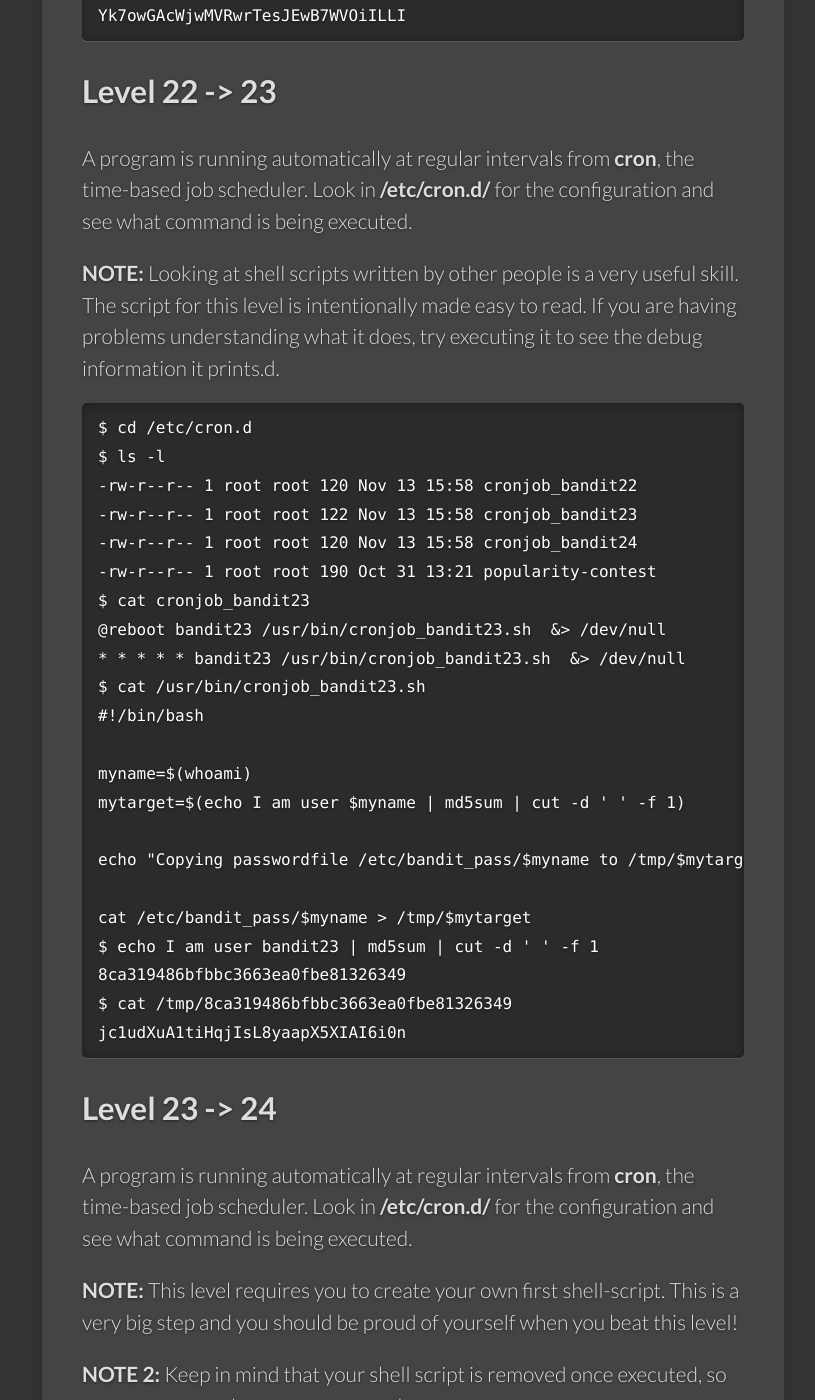
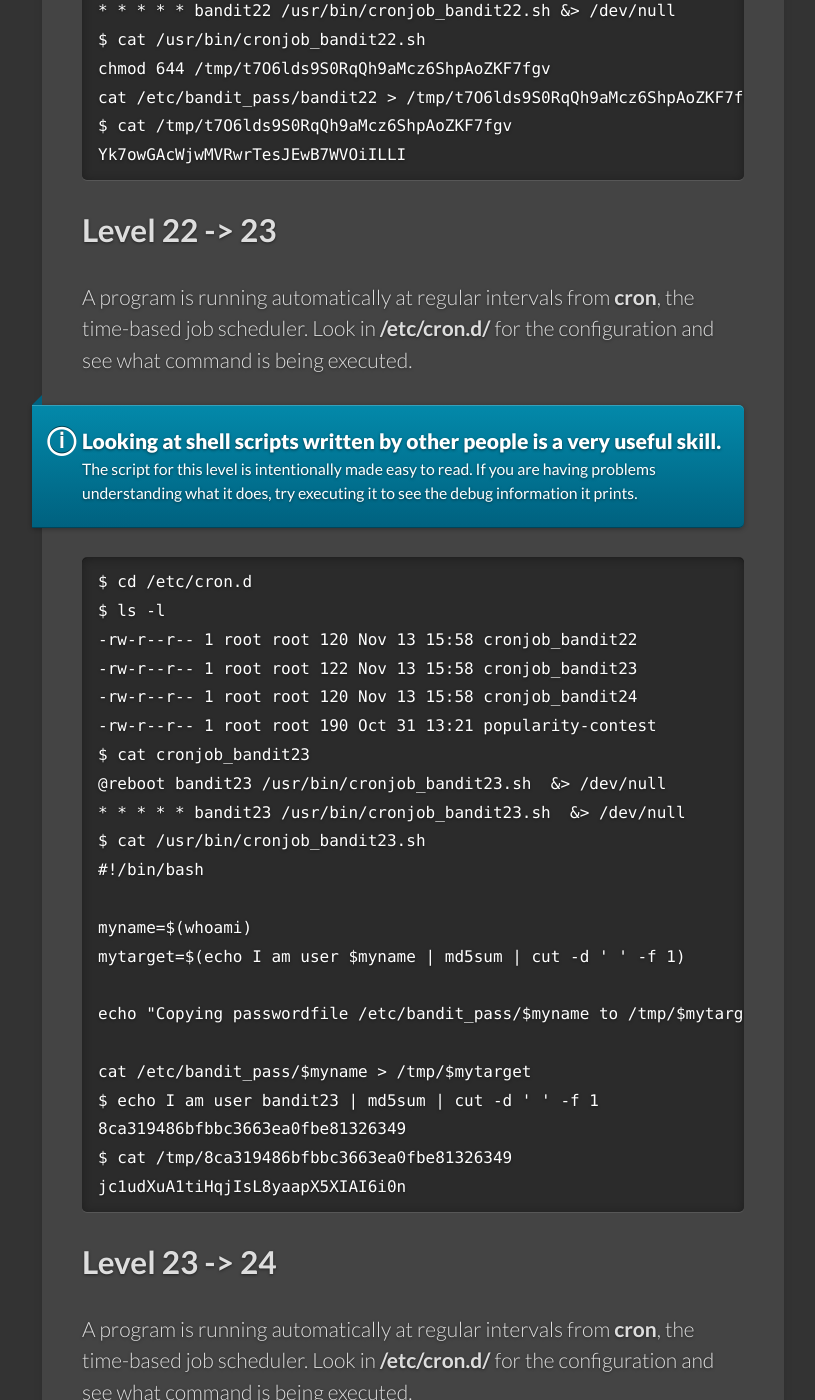
Before and after one commit to crypticterminal/dow-j.github.io, a Jekyll site: the page built from _posts/2017-12-16-overthewire-bandit-wargame-walkthrough.md, in a window 1280 px wide and 1400 px high, scrolled down 13486 px. Shown: the whole window, without its empty margins (129-944 px from the left). Built offline with Jekyll 4.4.1, drawn with Linux system fonts in a browser that asks for light colours; comment, search, counter and statistics services are not loaded; some of the changed text lies outside the part shown.

Commit message:
Clean up the notes a bit

````diff
--- a/_posts/2017-12-16-overthewire-bandit-wargame-walkthrough.md
+++ b/_posts/2017-12-16-overthewire-bandit-wargame-walkthrough.md
@@ -14,6 +14,7 @@
 ## Level 0
 
 The goal for this level is for you to log into the game using SSH. The host to which you need to connect is **bandit.labs.overthewire.org**, on port 2220. The username is **bandit0** and the password is **bandit0**. Once logged in, go to the Level 1 page to find out how to beat Level 1.
+
 ```
 $ ssh bandit0@bandit.labs.overthewire.org -p 2220
 ```
@@ -21,6 +22,7 @@
 ## Level 0 -> 1
 
 The password for the next level is stored in a file called **readme** located in the home directory. Use this password to log into bandit1 using SSH. Whenever you find a password for a level, use SSH (on port 2220) to log into that level and continue the game.
+
 ```
 $ ls
 readme
@@ -41,6 +44,7 @@
 ## Level 2 -> 3
 
 The password for the next level is stored in a file called **spaces in this filename** located in the home directory
+
 ```
 $ ls
 spaces in this filename
@@ -51,6 +55,7 @@
 ## Level 3 -> 4
 
 The password for the next level is stored in a hidden file in the **inhere** directory.
+
 ```
 $ ls
 inhere
@@ -64,6 +69,7 @@
 ## Level 4 -> 5
 
 The password for the next level is stored in the only human-readable file in the **inhere** directory. Tip: if your terminal is messed up, try the “reset” command.
+
 ```
 $ ls
 inhere
@@ -89,6 +95,7 @@
 - human-readable
 - 1033 bytes in size
 - not executable
+
 ```
 $ ls
 inhere
@@ -106,6 +113,7 @@
 - owned by user bandit7
 - owned by group bandit6
 - 33 bytes in size
+
 ```
 $ find / -user bandit7 -group bandit6 -size 33c 2>/dev/null
 /var/lib/dpkg/info/bandit7.password
@@ -116,6 +124,7 @@
 ## Level 7 -> 8
 
 The password for the next level is stored in the file data.txt next to the word millionth
+
 ```
 $ ls
 data.txt
@@ -126,6 +135,7 @@
 ## Level 8 -> 9
 
 The password for the next level is stored in the file **data.txt** and is the only line of text that occurs only once
+
 ```
 $ ls
 data.txt
@@ -136,6 +146,7 @@
 ## Level 9 -> 10
 
 The password for the next level is stored in the file **data.txt** in one of the few human-readable strings, beginning with several ‘=’ characters.
+
 ```
 $ ls
 data.txt
@@ -160,6 +171,7 @@
 ## Level 10 -> 11
 
 The password for the next level is stored in the file **data.txt**, which contains base64 encoded data
+
 ```
 $ ls
 data.txt
@@ -170,6 +182,7 @@
 ## Level 11 -> 12
 
 The password for the next level is stored in the file **data.txt**, where all lowercase (a-z) and uppercase (A-Z) letters have been rotated by 13 positions
+
 ```
 $ ls
 data.txt
@@ -180,6 +193,7 @@
 ## Level 12 -> 13
 
 The password for the next level is stored in the file **data.txt**, which is a hexdump of a file that has been repeatedly compressed. For this level it may be useful to create a directory under /tmp in which you can work using mkdir. For example: mkdir /tmp/myname123. Then copy the datafile using cp, and rename it using mv (read the manpages!)
+
 ```
 $ ls
 data.txt
@@ -226,6 +240,7 @@
 ## Level 13 -> 14
 
 The password for the next level is stored in **/etc/bandit_pass/bandit14** and can only be read by user **bandit14**. For this level, you don’t get the next password, but you get a private SSH key that can be used to log into the next level. **Note: localhost** is a hostname that refers to the machine you are working on
+
 ```
 $ ls
 sshkey.private
@@ -237,6 +252,7 @@
 ## Level 14 -> 15
 
 The password for the next level can be retrieved by submitting the password of the current level to **port 30000 on localhost**.
+
 ```
 $ telnet localhost 30000
 4wcYUJFw0k0XLShlDzztnTBHiqxU3b3e
@@ -248,7 +264,11 @@
 
 The password for the next level can be retrieved by submitting the password of the current level to **port 30001 on localhost** using SSL encryption.
 
-**Helpful note: Getting “HEARTBEATING” and “Read R BLOCK”? Use -ign_eof and read the “CONNECTED COMMANDS” section in the manpage. Next to ‘R’ and ‘Q’, the ‘B’ command also works in this version of that command…**
+<div class="note info">
+  <h5>Getting “HEARTBEATING” and “Read R BLOCK”?</h5>
+  <p>Use -ign_eof and read the “CONNECTED COMMANDS” section in the manpage. Next to ‘R’ and ‘Q’, the ‘B’ command also works in this version of that command…</p>
+</div>
+
 ```
 $ openssl s_client -connect localhost:30001 -ign_eof
 BfMYroe26WYalil77FoDi9qh59eK5xNr
@@ -259,6 +279,7 @@
 ## Level 16 -> 17
 
 The credentials for the next level can be retrieved by submitting the password of the current level to **a port on localhost in the range 31000 to 32000**. First find out which of these ports have a server listening on them. Then find out which of those speak SSL and which don’t. There is only 1 server that will give the next credentials, the others will simply send back to you whatever you send to it.
+
 ```
 $ nmap -sV -A -p 31000-32000 localhost
 Starting Nmap 7.01 ( https://nmap.org ) at 2017-12-19 02:40 CET
@@ -322,7 +343,10 @@
 
 There are 2 files in the homedirectory: **passwords.old and passwords.new**. The password for the next level is in **passwords.new** and is the only line that has been changed between **passwords.old and passwords.new**
 
-**NOTE: if you have solved this level and see ‘Byebye!’ when trying to log into bandit18, this is related to the next level, bandit19**
+<div class="note info">
+<p>If you have solved this level and see ‘Byebye!’ when trying to log into bandit18, this is related to the next level, bandit19</p>
+</div>
+
 ```
 $ ls
 passwords.new  passwords.old
@@ -345,6 +369,7 @@
 ## Level 19 -> 20
 
 To gain access to the next level, you should use the setuid binary in the homedirectory. Execute it without arguments to find out how to use it. The password for this level can be found in the usual place (/etc/bandit_pass), after you have used the setuid binary.
+
 ```
 $ ls
 bandit20-do
@@ -363,9 +388,15 @@
 
 There is a setuid binary in the homedirectory that does the following: it makes a connection to localhost on the port you specify as a commandline argument. It then reads a line of text from the connection and compares it to the password in the previous level (bandit20). If the password is correct, it will transmit the password for the next level (bandit21).
 
-**NOTE:** Changes to the infrastructure made this level more difficult. You will need to figure out a way to launch multiple commands in the same Docker instance.
+<div class="note info">
+  <h5>Changes to the infrastructure made this level more difficult.</h5>
+  <p>You will need to figure out a way to launch multiple commands in the same Docker instance.</p>
+</div>
 
-**NOTE 2:** Try connecting to your own network daemon to see if it works as you think
+<div class="note">
+  <p>Try connecting to your own network daemon to see if it works as you think</p>
+</div>
+
 ```
 $ ls
 suconnect
@@ -383,6 +414,7 @@
 ## Level 21 -> 22
 
 A program is running automatically at regular intervals from **cron**, the time-based job scheduler. Look in **/etc/cron.d/** for the configuration and see what command is being executed.
+
 ```
 $ cd /etc/cron.d
 $ ls -l
@@ -404,7 +436,11 @@
 
 A program is running automatically at regular intervals from **cron**, the time-based job scheduler. Look in **/etc/cron.d/** for the configuration and see what command is being executed.
 
-**NOTE:** Looking at shell scripts written by other people is a very useful skill. The script for this level is intentionally made easy to read. If you are having problems understanding what it does, try executing it to see the debug information it prints.d.
+<div class="note info">
+  <h5>Looking at shell scripts written by other people is a very useful skill.</h5>
+  <p>The script for this level is intentionally made easy to read. If you are having problems understanding what it does, try executing it to see the debug information it prints.</p>
+</div>
+
 ```
 $ cd /etc/cron.d
 $ ls -l
@@ -434,9 +470,15 @@
 
 A program is running automatically at regular intervals from **cron**, the time-based job scheduler. Look in **/etc/cron.d/** for the configuration and see what command is being executed.
 
-**NOTE:** This level requires you to create your own first shell-script. This is a very big step and you should be proud of yourself when you beat this level!
+<div class="note">
+  <h5>This level requires you to create your own first shell-script.</h5>
+  <p>This is a very big step and you should be proud of yourself when you beat this level!</p>
+</div>
 
-**NOTE 2:** Keep in mind that your shell script is removed once executed, so you may want to keep a copy around…
+<div class="note warning">
+  <p>Keep in mind that your shell script is removed once executed, so you may want to keep a copy around…</p>
+</div>
+
 ```
 $ cd /etc/cron.d
 $ cat cronjob_bandit24
@@ -472,6 +514,7 @@
 ## Level 24 -> 25
 
 A daemon is listening on port 30002 and will give you the password for bandit25 if given the password for bandit24 and a secret numeric 4-digit pincode. There is no way to retrieve the pincode except by going through all of the 10000 combinations, called brute-forcing.
+
 ```
 $ nc localhost 30002
 I am the pincode checker for user bandit25. Please enter the password for user bandit24 and the secret pincode on a single line, separated by a space.
@@ -492,6 +535,7 @@
 ## Level 25 -> 26
 
 Logging in to bandit26 from bandit25 should be fairly easy… The shell for user bandit26 is not **/bin/bash**, but something else. Find out what it is, how it works and how to break out of it..
+
 ```
 $ ls
 bandit26.sshkey
````
Also changed, not shown: other parts of _posts/2017-12-16-overthewire-bandit-wargame-walkthrough.md (+2 -1 lines).
